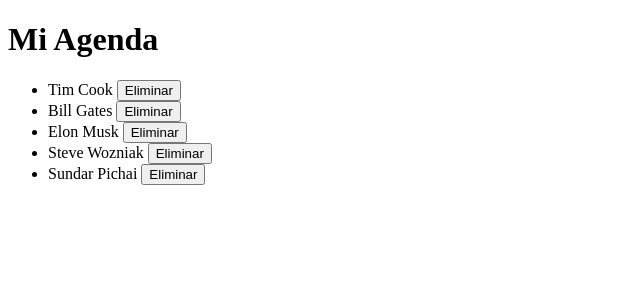
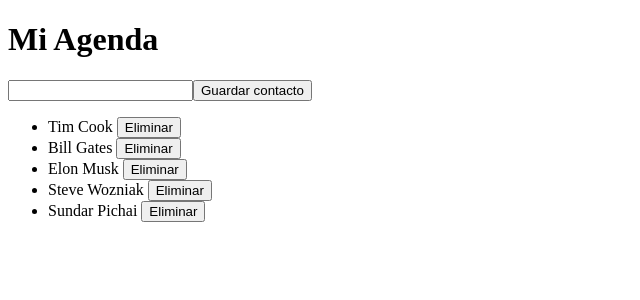
Before and after one commit to gemambu/kc-angular-mobile5, an Angular app in the folder Agenda/: page / in a window 1280 px wide. Shown: the top 300 px of the page, without its empty margins (0-640 px from the left). Built offline with nearby package versions, Linux system fonts and the light colour scheme.

Commit message:
Creamos nuestro primer formulario

```diff
--- a/Agenda/src/app/app.component.html
+++ b/Agenda/src/app/app.component.html
@@ -1,6 +1,12 @@
 <header>
   <h1>Mi Agenda</h1>
 </header>
+
+<formulario-alta
+  (clickEnGuardar)="guardarContacto($event)">
+</formulario-alta>
+
+
 <!-- para enlazar datos en un componente hijo, basta con indicar el atributo que se ha expuesto en éste. Si queremos evaluar una
 expresión previamente a su asignación como valor del atributo, envolvemos con corchetes el atributo. -->
 <agenda-lista-contactos
--- a/Agenda/src/app/app.component.ts
+++ b/Agenda/src/app/app.component.ts
@@ -36,4 +36,9 @@
     this.contactos = this._contactosService.obtenerContactos();
   }
 
+  guardarContacto(contacto: string){
+    this._contactosService.agregarContacto(contacto);
+    this.contactos = this._contactosService.obtenerContactos();
+  }
+
 }
--- a/Agenda/src/app/contactos.service.ts
+++ b/Agenda/src/app/contactos.service.ts
@@ -28,4 +28,8 @@
     let position = this._contactos.indexOf(contacto);
     this._contactos.splice(position, 1);
   }
+
+  agregarContacto(contacto: string): void {
+    this._contactos.push(contacto);
+  }
 }
--- /dev/null
+++ b/Agenda/src/app/formulario-alta/formulario-alta.component.html
@@ -0,0 +1,19 @@
+
+<!-- Para trabajar con formularios, necesitamos hacer uso de la directiva 'NgForm'.
+Para obtener la referencia a la instancia 'FormGroup' del formulario, usamos una
+template reference variable, a la cual asignamos como valor la propia directiva 'NgForm' -->
+<form ngForm #formularioContacto="ngForm" (ngSubmit)="notificarContacto(formularioContacto)" >
+
+  <!-- Para trabajar con elementos de formulario, necesitamos hacer uso de la directiva
+  'NgModel'. Para obtener la referencia a la instancia 'FormControl' del elemento,
+  usamos una template reference variable a la cual asignamos como valor la propia
+  directiva 'NgModel' -->
+  <input
+  type="text"
+  ngModel
+  name="nombre"
+  #nombreRef="ngModel">
+
+  <!-- -->
+  <button type="submit">Guardar contacto</button>
+</form>
--- /dev/null
+++ b/Agenda/src/app/formulario-alta/formulario-alta.component.ts
@@ -0,0 +1,17 @@
+import { Component, EventEmitter, Output } from '@angular/core';
+import { FormGroup } from '@angular/forms';
+
+@Component({
+  selector: 'formulario-alta',
+  templateUrl: './formulario-alta.component.html',
+  styleUrls: ['./formulario-alta.component.css']
+})
+export class FormularioAltaComponent {
+
+  @Output() clickEnGuardar = new EventEmitter<string>();
+
+  notificarContacto(formulario: FormGroup): void {
+    this.clickEnGuardar.emit(formulario.value.nombre);
+  }
+
+}
```
Also changed, not shown: Agenda/src/app/app.module.ts (+6 -2 lines), Agenda/src/app/formulario-alta/formulario-alta.component.css (added), 1 other file (tests, documents, lock files or other folders).
